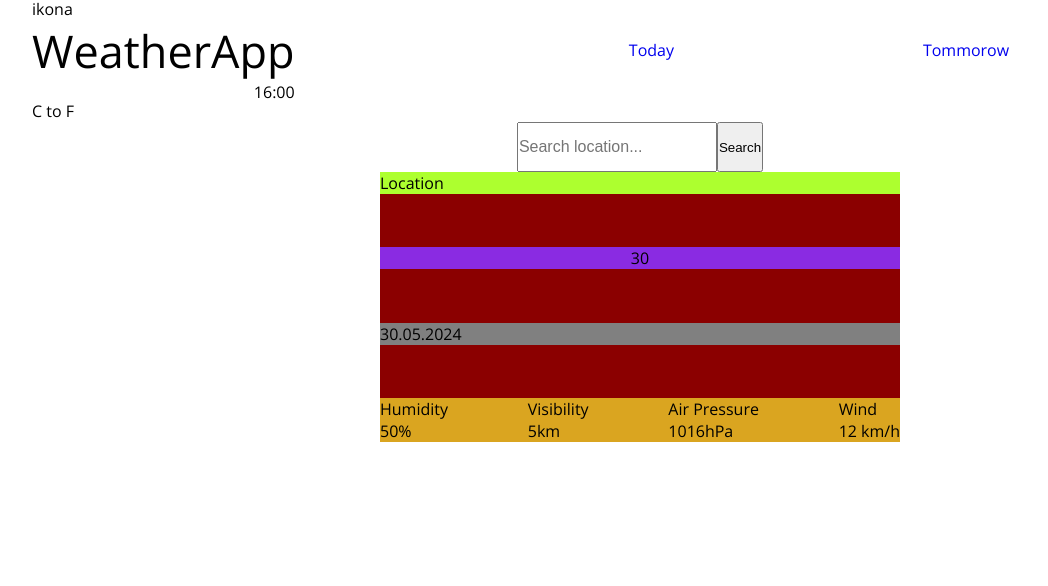
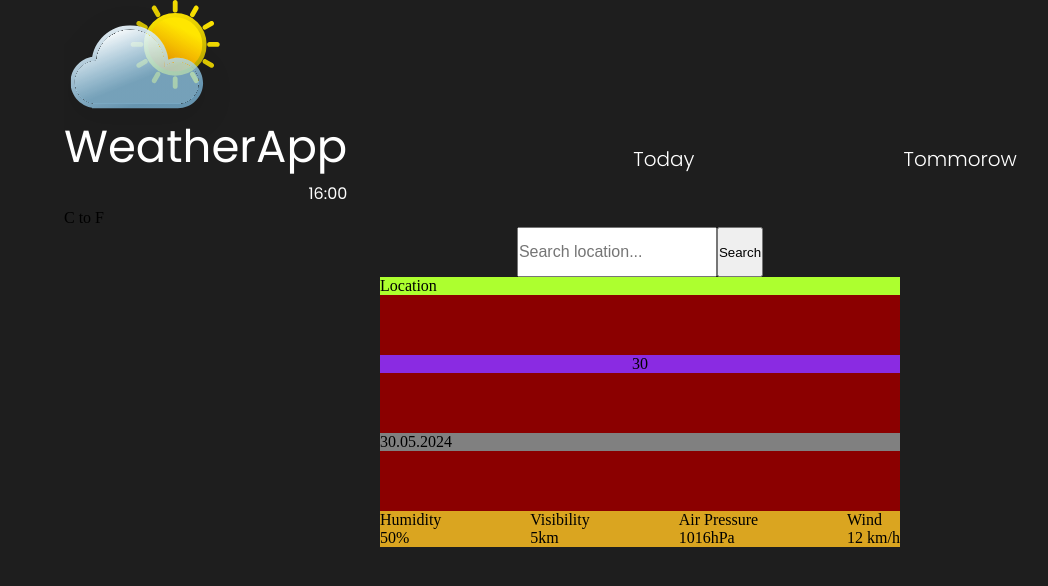
Before and after one commit to klaudiatrepa/weather-app, a website: page index.html in a window 1280 px wide. Shown: the whole page, without its empty margins (0-1048 px from the left). Drawn offline with nearby package versions, Linux system fonts and the light colour scheme.

Commit message:
Upgraded logo and nav items (added logo image, fonts, adjusted sizes and positions).

```diff
--- a/index.css
+++ b/index.css
@@ -4,15 +4,27 @@
     margin: 0%;
 }
 
-html {
-    font-family: "Open Sans", sans-serif;
+.poppins-regular {
+    font-family: "Poppins", sans-serif;
+    font-weight: 400;
+    font-style: normal;
+}
+
+.poppins-light {
+    font-family: "Poppins", sans-serif;
+    font-weight: 300;
+    font-style: normal;
+}
+
+body {
+    background-color: #1E1E1E;
 }
 
 .main-wrapper {
     display: flex;
     flex-direction: column;
     margin: 0 auto;
-    width: 95%;
+    width: 90%;
     height: 100vh;
 }
 
@@ -21,17 +33,21 @@ html {
     flex-direction: column;
 }
 
-.logo-icon {
-    align-self: flex-start;
-}
-
 .logo-text {
     align-self: center;
     font-size: 25px;
+    color: white
+}
+
+
+.logo-icon img {
+    width: 15%;
+    margin-bottom: -7%;
 }
 
 .data-hour {
     align-self: flex-end;
+    color: white;
 }
 
 .wrapper {
@@ -60,13 +76,15 @@ nav {
 .nav-items a {
     text-decoration: none;
     text-align: center;
-    padding: 10px 10px;
+    padding: 0 10px;
     font-size: 16px;
+    color: white;
+    align-self: flex-start;
 }
 
 .nav-items a:visited {
     text-decoration: none;
-    color: black;
+    color: white;
 }
 
 .location-div {
@@ -129,16 +147,25 @@ input {
     flex-direction: column;
 }
 
-
-
-@media (min-width: 768px) {
+@media (min-width: 600px) {
 
     nav {
         height: 100px;
     }
 
+    .logo-icon img {
+        margin-bottom: -4%;
+    }
+
     .logo-text {
         font-size: 45px;
+    }
+
+    .nav-items a {
+        padding: 0 10px;
+        font-size: 20px;
+        color: white;
+        align-self: flex-start;
     }
 
     .weather-info {
--- a/index.html
+++ b/index.html
@@ -9,27 +9,27 @@
 
     <link rel="preconnect" href="https://fonts.googleapis.com">
     <link rel="preconnect" href="https://fonts.gstatic.com" crossorigin>
-    <link href="https://fonts.googleapis.com/css2?family=Open+Sans:ital,wght@0,300..800;1,300..800&display=swap"
+    <link
+        href="https://fonts.googleapis.com/css2?family=Poppins:ital,wght@0,100;0,200;0,300;0,400;0,500;0,600;0,700;0,800;0,900;1,100;1,200;1,300;1,400;1,500;1,600;1,700;1,800;1,900&display=swap"
         rel="stylesheet">
 
     <link rel="stylesheet" href="index.css">
-    <script src="https://kit.fontawesome.com/8a6d39485d.js" crossorigin="anonymous"></script>
 
 </head>
 
 <body>
 
     <div class="main-wrapper">
+        <div class="logo-icon"><img src="./svg/logo.svg" alt="ikona_logo"></div>
         <nav>
             <div class="logo-div">
-                <div class="logo-icon">ikona</div>
-                <div class="logo-text">WeatherApp</div>
-                <div class="data-hour">16:00</div>
+                <div class="logo-text poppins-regular">WeatherApp</div>
+                <div class="data-hour poppins-regular">16:00</div>
             </div>
             <div class="wrapper">
                 <div class="nav-items">
-                    <a href="#">Today</a>
-                    <a href="#">Tommorow</a>
+                    <a href="#" class="poppins-light">Today</a>
+                    <a href="#" class="poppins-light">Tommorow</a>
                 </div>
             </div>
         </nav>
```
Also changed, not shown: svg/logo.svg (added).
